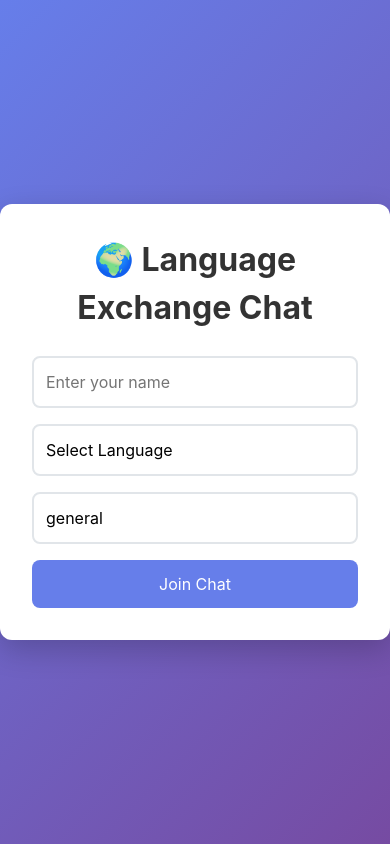
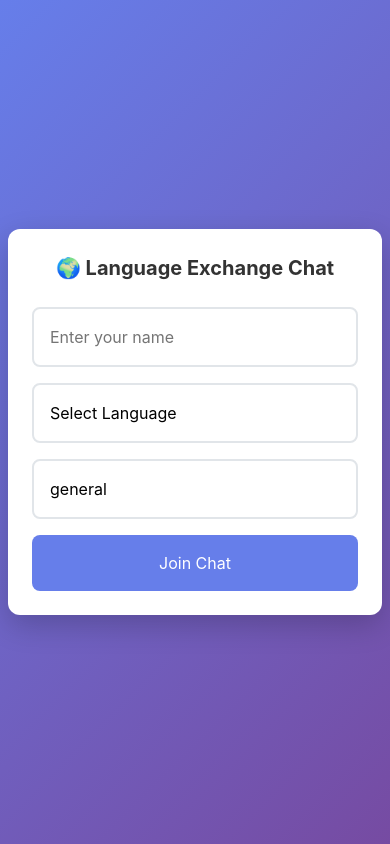
Before and after one commit to Navinkumar2001/language-exchange-chat, a Vue app in the folder client/: page / in a window 390 px wide. Built offline with nearby package versions, Linux system fonts and the light colour scheme; no server answers.

Commit message:
Fix mobile login responsiveness

```diff
--- a/client/index.html
+++ b/client/index.html
@@ -1,8 +1,9 @@
 <!DOCTYPE html>
 <html lang="en">
   <head>
-  <meta charset="UTF-8">
-  <meta name="viewport" content="width=device-width, initial-scale=1.0">
+    <meta charset="UTF-8" />
+    <link rel="icon" type="image/svg+xml" href="/vite.svg" />
+    <meta name="viewport" content="width=device-width, initial-scale=1.0, user-scalable=no" />
     <title>Language Exchange Chat</title>
   </head>
   <body>
--- a/client/src/style.scss
+++ b/client/src/style.scss
@@ -19,18 +19,21 @@ body {
   align-items: center;
   justify-content: center;
   min-height: 100vh;
+  padding: 1rem;
 
   .join-form {
     background: white;
     padding: 2rem;
     border-radius: 12px;
     box-shadow: 0 10px 30px rgba(0,0,0,0.2);
-    min-width: 300px;
+    width: 100%;
+    max-width: 400px;
 
     h1 {
       text-align: center;
       margin-bottom: 1.5rem;
       color: #333;
+      font-size: 1.5rem;
     }
 
     form {
@@ -39,10 +42,13 @@ body {
       gap: 1rem;
 
       input, select {
-        padding: 0.75rem;
+        padding: 1rem;
         border: 2px solid #e1e5e9;
         border-radius: 8px;
         font-size: 1rem;
+        min-height: 48px;
+        -webkit-appearance: none;
+        appearance: none;
 
         &:focus {
           outline: none;
@@ -50,19 +56,40 @@ body {
         }
       }
 
+      select {
+        background: white;
+        cursor: pointer;
+      }
+
       button {
-        padding: 0.75rem;
+        padding: 1rem;
         background: #667eea;
         color: white;
         border: none;
         border-radius: 8px;
         font-size: 1rem;
+        min-height: 48px;
         cursor: pointer;
         transition: background 0.2s;
+        touch-action: manipulation;
 
-        &:hover {
+        &:hover, &:active {
           background: #5a6fd8;
         }
+      }
+    }
+  }
+}
+
+@media (max-width: 480px) {
+  .join-container {
+    padding: 0.5rem;
+
+    .join-form {
+      padding: 1.5rem;
+
+      h1 {
+        font-size: 1.25rem;
       }
     }
   }
```
Lines whose indentation alone changed are shown as unchanged.
